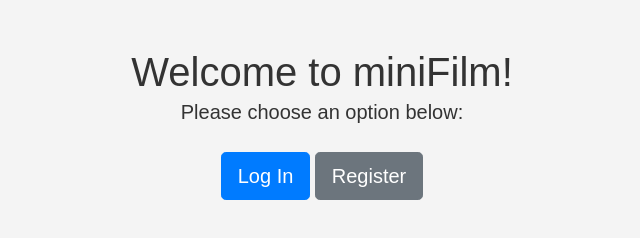
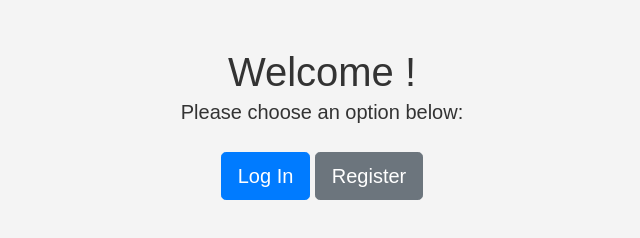
Before and after one commit to TechAngelX/miniFilm, a website: page public/index.html in a window 1280 px wide. Shown: the whole page, without its empty margins (318-958 px from the left). Drawn offline with nearby package versions, Linux system fonts and the light colour scheme.

Commit message:
Clean Up Code

```diff
--- a/public/index.html
+++ b/public/index.html
@@ -11,7 +11,7 @@
 </head>
 <body>
 <div class="container text-center">
-    <h1 class="mt-5">Welcome to miniFilm!</h1>
+    <h1 class="mt-5">Welcome !</h1>
     <p class="lead">Please choose an option below:</p>
     <div class="mt-4">
         <a href="login.html" class="btn btn-primary btn-lg">Log In</a>
--- a/server/register.js
+++ b/server/register.js
@@ -3,6 +3,7 @@ const router = express.Router();
 const User = require('../models/User'); // The MongoDB database objects
 const bcryptjs = require('bcryptjs');
 const { registerValidation } = require('./validations/validation');
+
 
 router.post('/', async (req, res) => {
     console.log(req.body);
```
Also changed, not shown: 4 other files.
